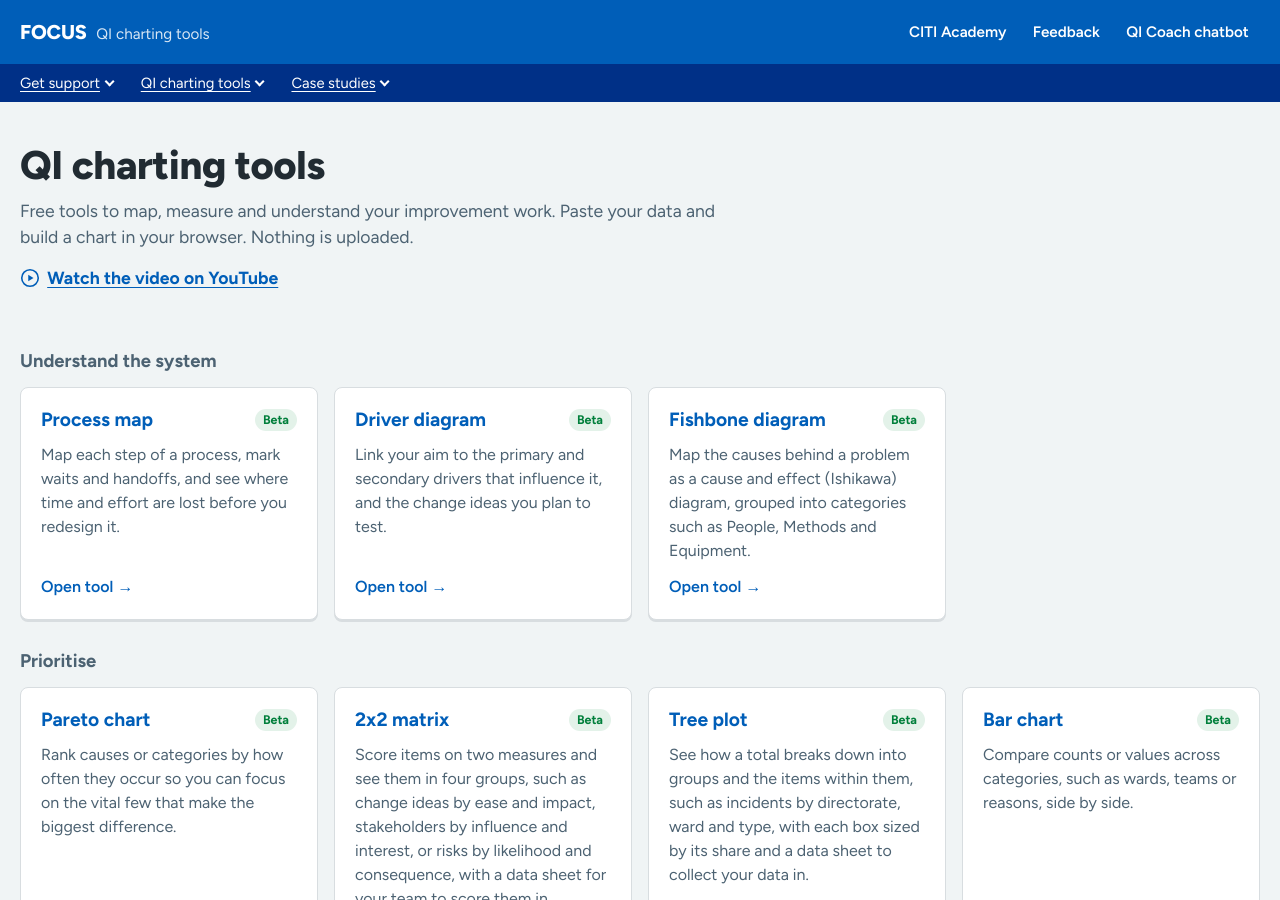
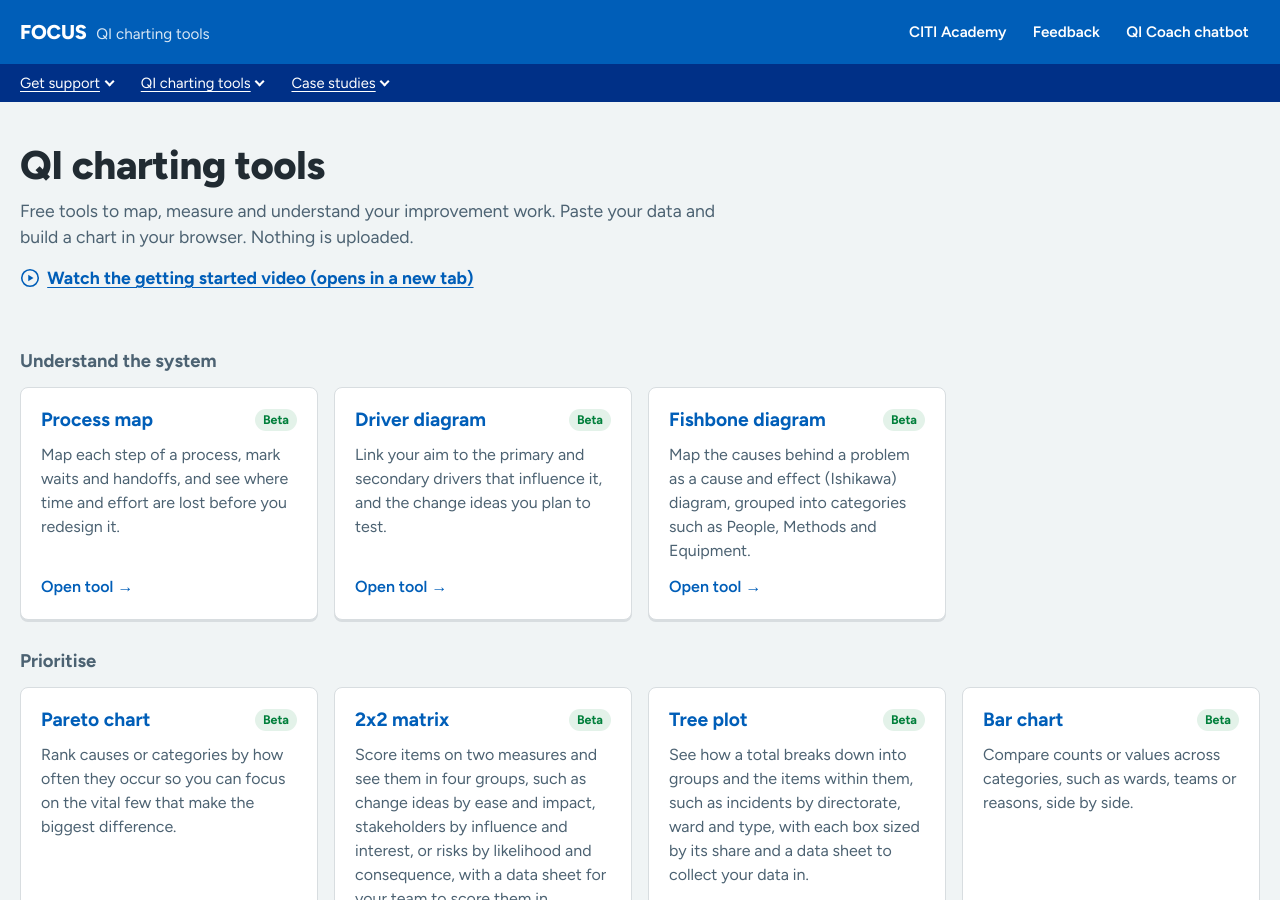
Before and after one commit to PerrinShanks-Cogito/IntegratedQiTools, a Jekyll site: the page built from index.html, in a window 1280 px wide and 900 px high. Built offline with Jekyll 4.4.1, drawn with Linux system fonts in a browser that asks for light colours.

Commit message:
Rename the landing page video link to the getting started video
Co-Authored-By: Claude Opus 5.5 <noreply@anthropic.com>
Claude-Session: https://claude.ai/code/session_011fZ4u1uji1JZ3JY4amrYyY

```diff
--- a/index.html
+++ b/index.html
@@ -5,7 +5,7 @@ layout: default
   <section class="hero">
     <h1>QI charting tools</h1>
     <p>Free tools to map, measure and understand your improvement work. Paste your data and build a chart in your browser. Nothing is uploaded.</p>
-    <p class="hero-video"><a href="{{ site.links.video }}" target="_blank" rel="noopener"><svg viewBox="0 0 20 20" width="20" height="20" aria-hidden="true" focusable="false"><circle cx="10" cy="10" r="8.25" fill="none" stroke="currentColor" stroke-width="1.6"/><path d="M8.25 6.75v6.5L13.5 10z" fill="currentColor"/></svg>Watch the video on YouTube<span class="fh-sr"> (opens in a new tab)</span></a></p>
+    <p class="hero-video"><a href="{{ site.links.video }}" target="_blank" rel="noopener"><svg viewBox="0 0 20 20" width="20" height="20" aria-hidden="true" focusable="false"><circle cx="10" cy="10" r="8.25" fill="none" stroke="currentColor" stroke-width="1.6"/><path d="M8.25 6.75v6.5L13.5 10z" fill="currentColor"/></svg>Watch the getting started video (opens in a new tab)</a></p>
   </section>
 
   {%- assign groups = site.data.tools | group_by: "group" %}
```
